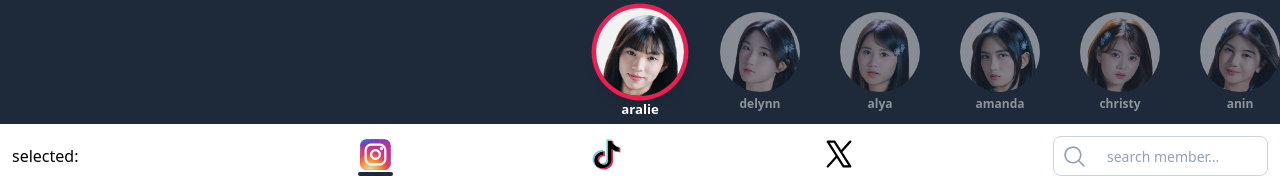
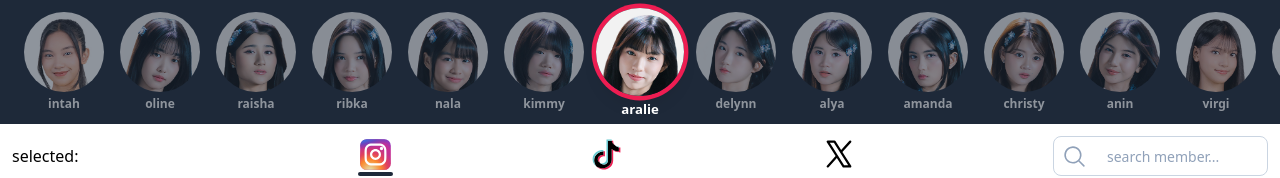
Before and after one commit to Firdaun/JKT48-Archive, a React app in the folder frontend/: page / in a window 1280 px wide. Shown: the top 178 px of the page. Built offline with nearby package versions, Linux system fonts and the light colour scheme; no server answers; the HTML template or start-up script is replaced by a standard one.

Commit message:
bug unsolve

```diff
--- a/frontend/src/App.jsx
+++ b/frontend/src/App.jsx
@@ -103,7 +103,7 @@ export default function App() {
     ]
 
     const [emblaRef, emblaApi] = useEmblaCarousel({
-        loop: false,
+        loop: true,
         align: 'center',
         containScroll: false,
         dragFree: true
@@ -146,16 +146,13 @@ export default function App() {
 
     return (
         <>
-            <div className="flex justify-center overflow-hidden bg-gray-800 p-3 select-none" ref={emblaRef}>
-                <div className='gap-10 h-25 flex'>
+            <div className="overflow-hidden bg-gray-800 p-3 select-none" ref={emblaRef}>
+                <div className='h-25 flex'>
                     {photoProfile.map((itemsp, indexp) => (
-                        <div key={indexp} onClick={() => handleMemberClick(indexp, itemsp.name)}
-                            className={`w-15 h-15 md:w-17 md:h-17 lg:w-20 lg:h-20 rounded-full ${indexp === selectedIndex
-                                ? 'ring-4 ring-[#EE1D52] scale-110 opacity-100 shadow-lg'
-                                : 'opacity-50 hover:opacity-100 scale-100'
-                                }`}>
-                            <div className='w-full h-full rounded-full overflow-hidden'>
-                                <img src={itemsp.src} alt={itemsp.name} />
+                        <div key={indexp} onClick={() => handleMemberClick(indexp, itemsp.name)} className={`${indexp === selectedIndex ? 'ring-4 ring-[#EE1D52] scale-110 opacity-100 shadow-lg' : 'opacity-50 hover:opacity-100 scale-100'}
+                        h-20 rounded-full ml-4 shrink-0`}>
+                            <div className='w-20 h-full rounded-full overflow-hidden'>
+                                <img src={itemsp.src} alt={itemsp.name}/>
                             </div>
                             <p className='text-xs mt-1 flex items-center justify-center text-white font-bold'>{itemsp.name}</p>
                         </div>
```
